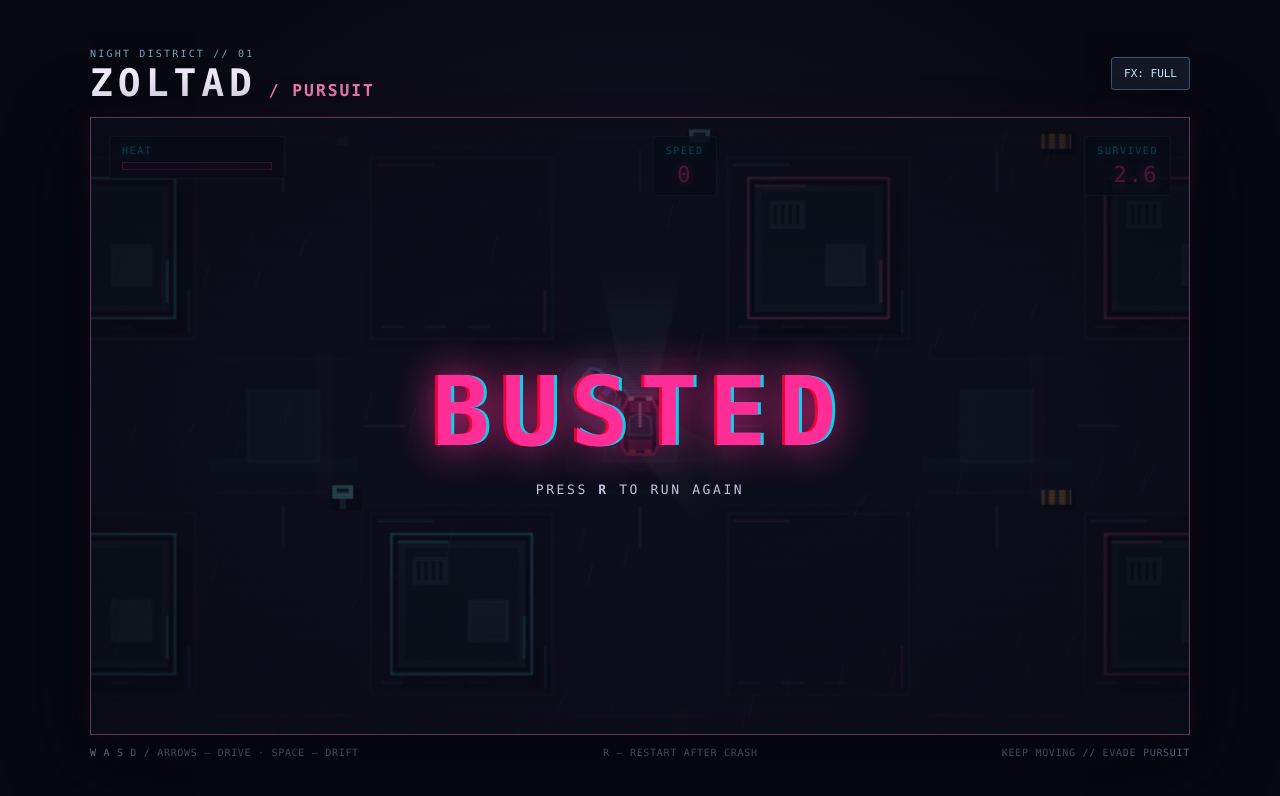
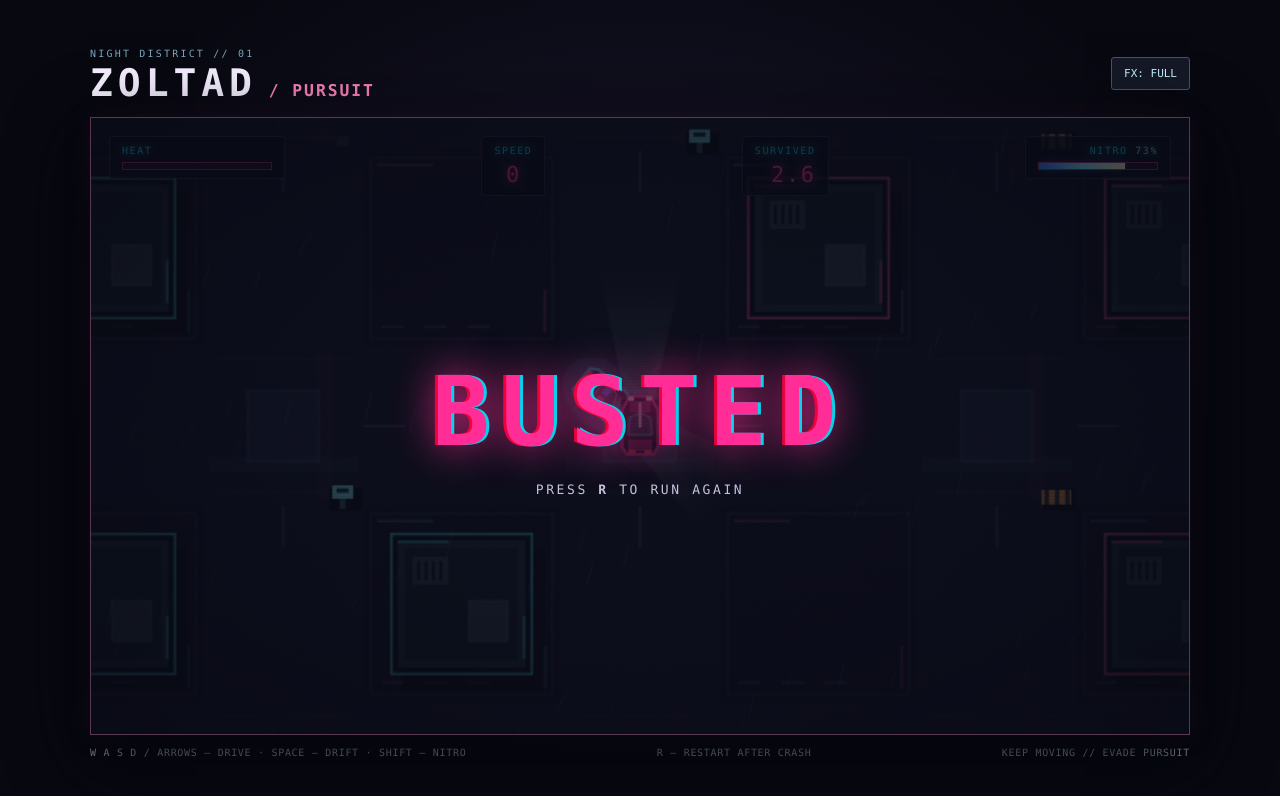
Before and after one commit to aksharghatole/Zoltad, a plain HTML site: page index.html in a window 1280 px wide. Drawn offline with Linux system fonts and the light colour scheme; animation ran at ten frames a second.

Commit message:
Add rechargeable nitro, overdrive exhaust and skill rewards (#6)

```diff
--- a/game.js
+++ b/game.js
@@ -47,6 +47,10 @@ class Car {
     this.radius = 17;
 
     this.maxSpeed = 430;
+    this.nitro = 65;
+    this.boosting = false;
+    this.boostLocked = false;
+    this.coastLimit = this.maxSpeed;
     this.accel = 560;
     this.reverseAccel = 280;
     this.brakePower = 950;
@@ -59,6 +63,12 @@ class Car {
 
   get speed() { return Math.hypot(this.vx, this.vy); }
 
+  speedLimit(dt){
+    this.coastLimit=this.maxSpeed+(this.coastLimit-this.maxSpeed)*Math.exp(-3.2*dt);
+    if(this.coastLimit-this.maxSpeed<.5)this.coastLimit=this.maxSpeed;
+    return this.coastLimit;
+  }
+
   update(dt) {
     const throttle = (keys.KeyW || keys.ArrowUp) ? 1 : 0;
     const braking  = (keys.KeyS || keys.ArrowDown) ? 1 : 0;
@@ -70,11 +80,17 @@ class Car {
     const handbrake=!!keys.Space && this.speed>75;
     const fx = Math.cos(this.angle), fy = Math.sin(this.angle);
     const forwardSpeed = this.vx * fx + this.vy * fy;
+    const boostHeld=!!(keys.ShiftLeft||keys.ShiftRight);
+    if(!boostHeld)this.boostLocked=false;
+    this.boosting=boostHeld&&!this.boostLocked&&!!throttle&&!braking&&!handbrake&&forwardSpeed>=-5&&this.nitro>0;
+    if(this.boosting){this.nitro=Math.max(0,this.nitro-32*dt);if(this.nitro===0)this.boostLocked=true;}
+    else this.nitro=Math.min(100,this.nitro+(this.drifting?9:3)*dt);
 
     // --- engine / brakes ---
     if (throttle) {
-      this.vx += fx * this.accel * dt;
-      this.vy += fy * this.accel * dt;
+      const power=this.accel*(this.boosting?1.9:1);
+      this.vx += fx * power * dt;
+      this.vy += fy * power * dt;
     }
     if (braking) {
       if (forwardSpeed > 15) {
@@ -106,9 +122,11 @@ class Car {
 
     // --- clamp top speed ---
     const sp = this.speed;
-    if (sp > this.maxSpeed) {
-      this.vx = this.vx / sp * this.maxSpeed;
-      this.vy = this.vy / sp * this.maxSpeed;
+    if(this.boosting)this.coastLimit=600;
+    const limit=this.boosting?600:this.speedLimit(dt);
+    if (sp > limit) {
+      this.vx = this.vx / sp * limit;
+      this.vy = this.vy / sp * limit;
     }
 
     this.x += this.vx * dt;
@@ -214,6 +232,7 @@ function update(dt) {
   collideStreetObjects(p,true);
   game.elapsed += dt;
   recordTrail(p,dt);
+  recordBoost(p,dt);
 
   // heat rises with speed, bleeds off slowly
   game.heat += (p.speed / p.maxSpeed) * 6.5 * dt - 1.4 * dt;
@@ -260,7 +279,7 @@ function update(dt) {
       crashEffect(p);
       break;
     } else if(Math.hypot(dx,dy)<65 && p.speed>180 && effects.cooldown===0){
-      effects.cooldown=1.1; effects.near=.85; burst(p.x,p.y,'#71e9ff',12);if(!reduced)cam.shake=4;
+      effects.cooldown=1.1; effects.near=.85; p.nitro=Math.min(100,p.nitro+12); burst(p.x,p.y,'#71e9ff',12);if(!reduced)cam.shake=4;
     }
   }
 
@@ -307,6 +326,7 @@ function render() {
   drawWetRoad(sctx,ox,oy);
   drawStreetObjects(sctx,ox,oy);
   drawEffects(sctx,ox,oy);
+  drawBoost(sctx,ox,oy,p);
   // cops
   for (const c of game.cops) {
     drawCar(sctx, c.x + ox, c.y + oy, c.angle, '#00e5ff', true);
@@ -324,11 +344,14 @@ function render() {
   drawDrivingFeedback(ctx,p);
   drawWallFeedback(ctx);
   drawSmashFeedback(ctx);
+  drawBoostOverlay(ctx,p);
 
   /* ---------- HUD ---------- */
   document.getElementById('heatBar').style.width = clamp(game.heat * 2, 0, 100) + '%';
   document.getElementById('speed').textContent = Math.round(p.speed);
   document.getElementById('time').textContent = game.elapsed.toFixed(1);
+  document.getElementById('nitroBar').style.width = Math.round(p.nitro)+'%';
+  document.getElementById('nitro').textContent = Math.round(p.nitro)+'%';
 }
 
 /* =========================================================
--- a/index.html
+++ b/index.html
@@ -30,6 +30,10 @@
         <span class="label">SURVIVED</span>
         <span id="time">0.0</span>
       </div>
+      <div class="hud-block nitro-block">
+        <span class="label">NITRO <span id="nitro">65%</span></span>
+        <div class="bar"><div id="nitroBar"></div></div>
+      </div>
     </div>
 
     <div id="busted" class="hidden">
@@ -37,7 +41,7 @@
       <p>PRESS <b>R</b> TO RUN AGAIN</p>
     </div>
   </div>
-  <footer class="controls"><span>W A S D / ARROWS — DRIVE · SPACE — DRIFT</span><span>R — RESTART AFTER CRASH</span><span>KEEP MOVING // EVADE PURSUIT</span></footer></main>
+  <footer class="controls"><span>W A S D / ARROWS — DRIVE · SPACE — DRIFT · SHIFT — NITRO</span><span>R — RESTART AFTER CRASH</span><span>KEEP MOVING // EVADE PURSUIT</span></footer></main>
   <script src="visuals.js"></script>
   <script src="city.js"></script>
   <script src="game.js"></script>
--- a/style.css
+++ b/style.css
@@ -136,3 +136,8 @@ body{background:radial-gradient(ellipse at 50% 40%,#18142a,#070810 65%);overflow
 #busted h2{font-size:clamp(28px,9vw,96px);letter-spacing:.12em}
 @media(max-width:480px){.hud-block{padding:4px 6px}.label{font-size:8px}.controls{font-size:9px}}
 @media(prefers-reduced-motion:reduce){*,*::before,*::after{animation:none!important;transition:none!important}}
+
+#nitroBar{height:100%;width:65%;background:linear-gradient(90deg,#3979ff,#83e9ff,#fff0b6);box-shadow:0 0 7px #448bff66}
+.nitro-block{align-items:flex-end}.nitro-block .bar{width:clamp(48px,12vw,120px)}
+#nitro{color:#b6eaff;font-variant-numeric:tabular-nums}
+@media(max-width:480px){#hud{gap:3px}.hud-block{padding:3px 4px}.bar{width:45px}.nitro-block .bar{width:42px}}
--- a/visuals.js
+++ b/visuals.js
@@ -4,7 +4,7 @@ const fxButton=document.getElementById('fx');
 function syncFX(){fxButton.textContent=reduced?'FX: LOW':'FX: FULL';fxButton.setAttribute('aria-pressed',String(reduced));}
 fxButton.addEventListener('click',()=>{reduced=!reduced;syncFX();});syncFX();
 const effects={};
-function resetEffects(){Object.assign(effects,{sparks:[],trails:[],rings:[],hit:0,cooldown:0,clock:0,near:0,wallCooldown:0,wallHit:0,smash:0,fragments:[]});}
+function resetEffects(){Object.assign(effects,{sparks:[],trails:[],rings:[],hit:0,cooldown:0,clock:0,near:0,wallCooldown:0,wallHit:0,smash:0,fragments:[],boostClock:0,boostTrails:[]});}
 const random=(a,b)=>a+Math.random()*(b-a);
 function burst(x,y,color,count){
   if(reduced)count=Math.min(count,5);
@@ -17,6 +17,8 @@ function tickEffects(dt,realDt=dt){
   effects.near=Math.max(0,effects.near-dt);
   effects.smash=Math.max(0,effects.smash-dt);
   tickFragments(dt);
+  for(const p of effects.boostTrails)p.life-=dt;
+  effects.boostTrails=effects.boostTrails.filter(p=>p.life>0);
   effects.wallCooldown=Math.max(0,effects.wallCooldown-dt);
   effects.wallHit=Math.max(0,effects.wallHit-dt);
   effects.hit=Math.max(0,effects.hit-realDt);effects.cooldown=Math.max(0,effects.cooldown-dt);cam.shake*=Math.exp(-12*dt);
@@ -200,3 +202,50 @@ function drawSmashFeedback(g){
   g.save();g.globalAlpha=Math.min(1,effects.smash*3);g.fillStyle='#ffcb8a';
   g.font='bold 13px monospace';g.textAlign='center';g.fillText('STREET CHAOS //',W/2,H-78);g.restore();
 }
+
+// Overdrive: world-space exhaust streaks; no extra physics entities.
+function recordBoost(p,dt){
+  effects.boostClock+=dt;
+  if(!p.boosting||effects.boostClock<.025)return;
+  effects.boostClock=0;
+  const ca=Math.cos(p.angle),sa=Math.sin(p.angle);
+  for(const side of [-1,1]){
+    const life=reduced?.12:.28;
+    effects.boostTrails.push({x:p.x-ca*23-sa*side*6,y:p.y-sa*23+ca*side*6,angle:p.angle,life,max:life});
+  }
+  if(effects.boostTrails.length>48)effects.boostTrails.splice(0,effects.boostTrails.length-48);
+}
+function drawBoost(g,ox,oy,p){
+  g.save();
+  for(const trail of effects.boostTrails){
+    const a=trail.life/trail.max;
+    g.save();g.translate(trail.x+ox,trail.y+oy);g.rotate(trail.angle);
+    g.globalAlpha=a*.65;g.fillStyle='#467cff';g.fillRect(-26,-2,26,4);
+    g.globalAlpha=a*.8;g.fillStyle='#a8f5ff';g.fillRect(-13,-1,13,2);g.restore();
+  }
+  if(p.boosting&&game.state==='playing'){
+    g.translate(p.x+ox,p.y+oy);g.rotate(p.angle);
+    const len=reduced?24:32+6*Math.sin(game.elapsed*27);
+    for(const y of [-6,6]){
+      g.fillStyle='#398cff';g.beginPath();g.moveTo(-19,y-4);g.lineTo(-19-len,y);g.lineTo(-19,y+4);g.closePath();g.fill();
+      g.fillStyle='#ffc373';g.beginPath();g.moveTo(-19,y-2);g.lineTo(-19-len*.55,y);g.lineTo(-19,y+2);g.closePath();g.fill();
+    }
+  }
+  g.restore();
+}
+function drawBoostOverlay(g,p){
+  if(!p.boosting||game.state!=='playing')return;
+  g.save();
+  g.fillStyle='#9cecff';g.font='bold 14px monospace';g.textAlign='center';
+  g.fillText('OVERDRIVE //',W/2,H-96);
+  if(!reduced){
+    g.globalAlpha=.24;g.strokeStyle='#71caff';g.lineWidth=2;
+    const heading=Math.atan2(p.vy,p.vx);
+    for(let n=0;n<18;n++){
+      const a=n*Math.PI/9,r=220+((n*49+game.elapsed*290)%170);
+      const x=W/2+Math.cos(a)*r*1.8,y=H/2+Math.sin(a)*r;
+      g.beginPath();g.moveTo(x,y);g.lineTo(x-Math.cos(heading)*54,y-Math.sin(heading)*54);g.stroke();
+    }
+  }
+  g.restore();
+}
```
Also changed, not shown: 2 other files.
